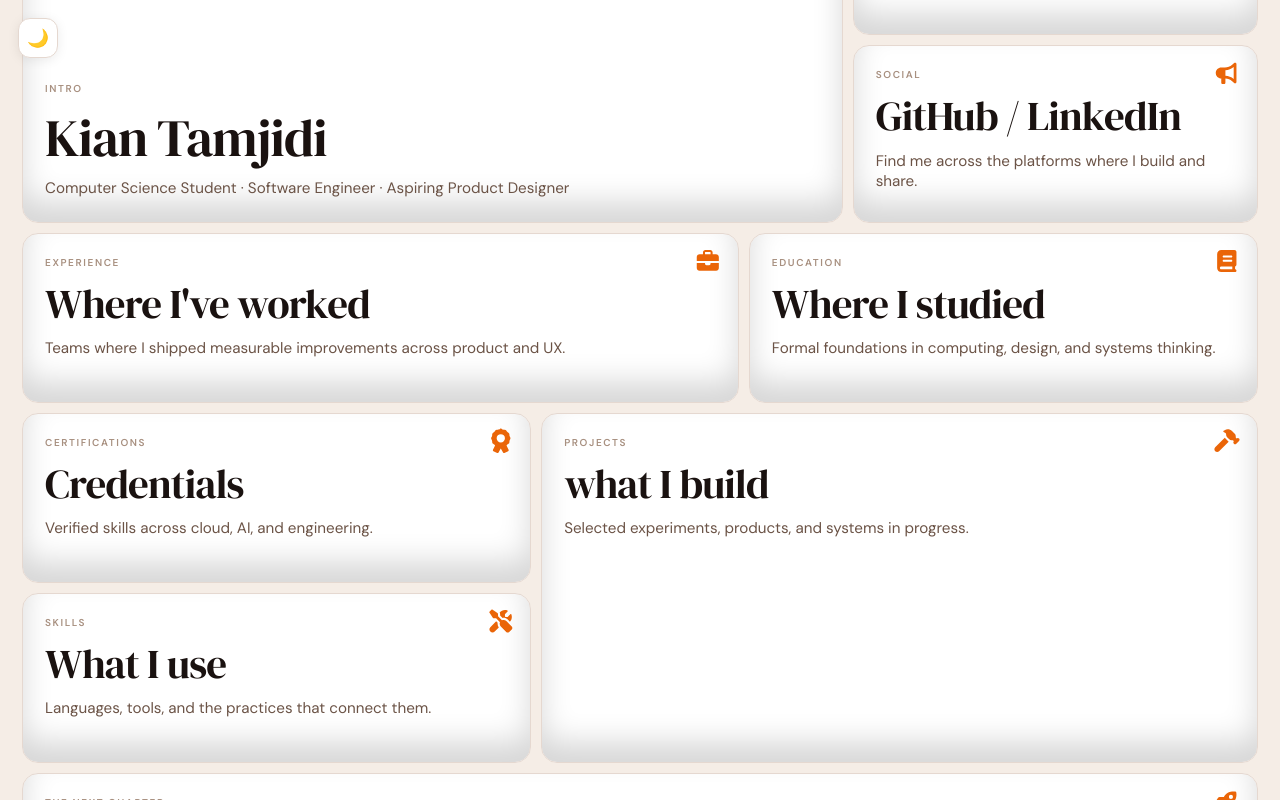
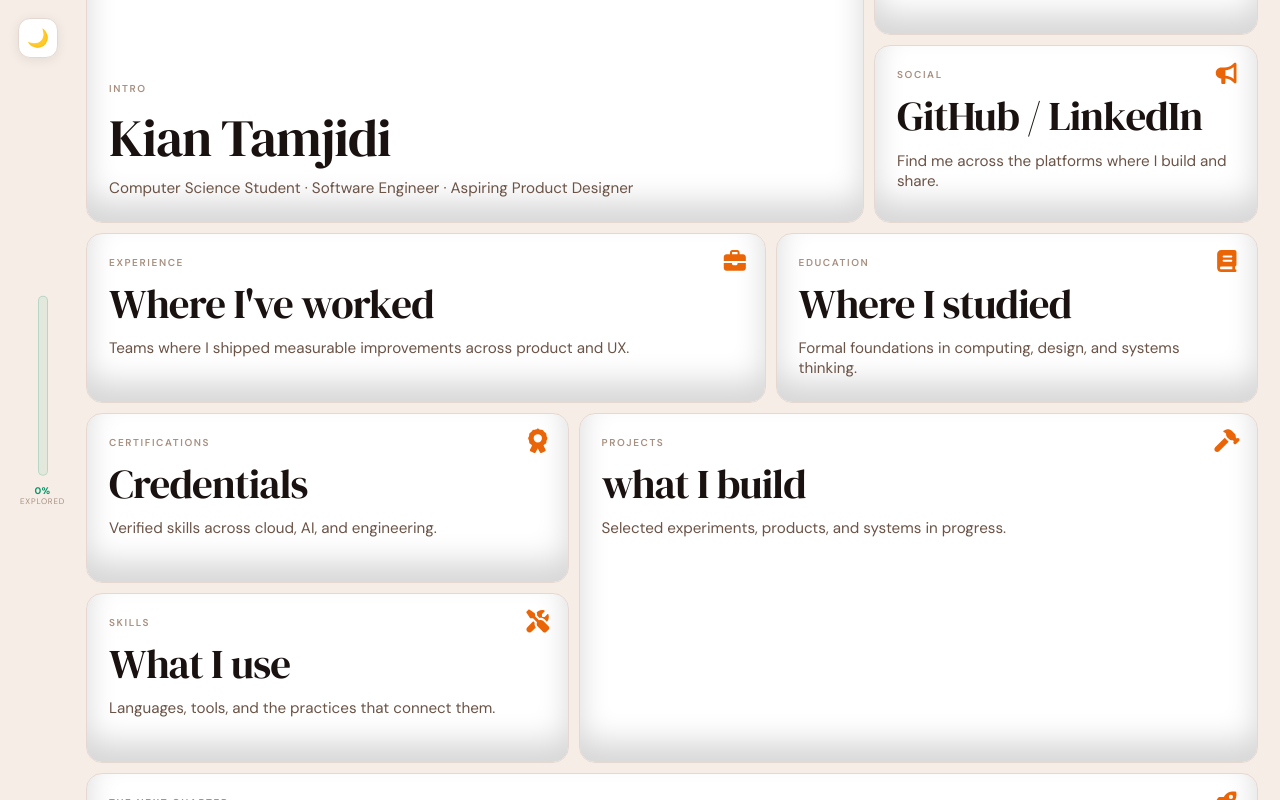
Before and after one commit to kian-tamjidi04/portfolio, a React (Vite) app: page / in a window 1280 px wide. Built offline with nearby package versions, Linux system fonts and the light colour scheme.

Commit message:
add start of gamification idea

```diff
--- a/src/App.tsx
+++ b/src/App.tsx
@@ -592,6 +592,33 @@ function CardInner({ card }: { card: PortfolioCard }) {
 
 /* ─── App ────────────────────────────────────────────────────────── */
 
+/* ─── Health bar (liquid wobble) ────────────────────────────────── */
+
+const TRACKABLE_CARDS = portfolioCards.filter((c) => !c.nonClickable);
+const TOTAL_SECTIONS = TRACKABLE_CARDS.length;
+
+function HealthBar({ viewedCount }: { viewedCount: number }) {
+  const pct = TOTAL_SECTIONS > 0 ? (viewedCount / TOTAL_SECTIONS) * 100 : 0;
+  const isEmpty = pct === 0;
+
+  return (
+    <div className="health-bar-container" aria-label={`Portfolio progress: ${viewedCount} of ${TOTAL_SECTIONS} sections viewed`}>
+      <div className="health-bar-track">
+        <div
+          className={`health-bar-fill${isEmpty ? ' health-bar-empty' : ''}`}
+          style={{ height: `${pct}%` }}
+        >
+          {!isEmpty && <div className="health-bar-wave" />}
+        </div>
+      </div>
+      <div className="health-bar-label">
+        <span className="health-bar-pct">{Math.round(pct)}%</span>
+        <span className="health-bar-sub">explored</span>
+      </div>
+    </div>
+  );
+}
+
 function App() {
   /* Dark mode */
   const [isDark, setIsDark] = useState<boolean>(() => {
@@ -605,6 +632,11 @@ function App() {
     localStorage.setItem('portfolio-theme', isDark ? 'dark' : 'light');
   }, [isDark]);
 
+  /* Viewed cards (session only — resets on refresh) */
+  const [viewedCards, setViewedCards] = useState<Set<string>>(() => new Set());
+
+  const viewedCount = viewedCards.size;
+
   /* Flip state */
   interface FlipState { cardId: string; fromRect: FromRect; }
   const [flipState, setFlipState] = useState<FlipState | null>(null);
@@ -617,6 +649,7 @@ function App() {
 
   const handleCardClick = useCallback((cardId: string, el: HTMLButtonElement) => {
     const r = el.getBoundingClientRect();
+    setViewedCards((prev) => new Set([...prev, cardId]));
     setFlipState({ cardId, fromRect: { left: r.left, top: r.top, width: r.width, height: r.height } });
   }, []);
 
@@ -639,6 +672,9 @@ function App() {
 
   return (
     <div className="portfolio-page">
+      {/* Health bar — left side */}
+      <HealthBar viewedCount={viewedCount} />
+
       {/* Dark-mode toggle */}
       <button
         id="theme-toggle"
@@ -656,6 +692,7 @@ function App() {
           {portfolioCards.map((card) => {
             const isHidden = card.id === flipState?.cardId || card.id === closedCardId;
             const isNonClickable = card.nonClickable === true;
+            const isViewed = viewedCards.has(card.id);
 
             if (isNonClickable) {
               return (
@@ -672,7 +709,7 @@ function App() {
             return (
               <button
                 aria-label={card.title}
-                className={`portfolio-card card-${card.type} ${card.placementClass}${isHidden ? ' card-hidden' : ''}`}
+                className={`portfolio-card card-${card.type} ${card.placementClass}${isHidden ? ' card-hidden' : ''}${isViewed ? ' card-viewed' : ''}`}
                 key={card.id}
                 onClick={(e) => handleCardClick(card.id, e.currentTarget)}
                 type="button"
--- a/src/index.css
+++ b/src/index.css
@@ -20,6 +20,15 @@
   --modal-radius: 20px;
   --shadow-card: 0 2px 18px rgba(0, 0, 0, 0.35);
   --shadow-modal: 0 24px 64px rgba(0, 0, 0, 0.55);
+  /* Viewed card */
+  --viewed-border: rgba(52, 211, 153, 0.45);
+  --viewed-bg-mix: rgba(52, 211, 153, 0.07);
+  --viewed-shadow: rgba(52, 211, 153, 0.18);
+  /* Health bar */
+  --health-liquid: #34d399;
+  --health-liquid-dim: rgba(52, 211, 153, 0.18);
+  --health-track: rgba(52, 211, 153, 0.08);
+  --health-track-border: rgba(52, 211, 153, 0.18);
 }
 
 /* Light mode override */
@@ -40,6 +49,15 @@
   --orb: rgba(234, 101, 8, 0.13);
   --shadow-card: 0 2px 12px rgba(0, 0, 0, 0.08);
   --shadow-modal: 0 24px 64px rgba(0, 0, 0, 0.18);
+  /* Viewed card (light) */
+  --viewed-border: rgba(5, 150, 105, 0.40);
+  --viewed-bg-mix: rgba(5, 150, 105, 0.06);
+  --viewed-shadow: rgba(5, 150, 105, 0.14);
+  /* Health bar (light) */
+  --health-liquid: #059669;
+  --health-liquid-dim: rgba(5, 150, 105, 0.18);
+  --health-track: rgba(5, 150, 105, 0.07);
+  --health-track-border: rgba(5, 150, 105, 0.20);
 }
 
 /* ─── Reset ──────────────────────────────────────────────────────── */
@@ -98,7 +116,7 @@ a {
 /* ─── Page & Grid ────────────────────────────────────────────────── */
 .portfolio-page {
   height: 100vh;
-  padding: 22px;
+  padding: 22px 22px 22px 86px;
   background: var(--bg);
   display: flex;
   align-items: center;
@@ -225,6 +243,35 @@ a {
   box-shadow:
     inset 0 1px 0 rgba(255, 255, 255, 0.05),
     inset 0 -20px 30px rgba(0, 0, 0, 0.16);
+}
+
+/* ─── Viewed card (green hue) ────────────────────────────────────── */
+.portfolio-card.card-viewed {
+  border-color: var(--viewed-border);
+  background: linear-gradient(
+    160deg,
+    var(--surface),
+    color-mix(in srgb, var(--accent-emerald) 9%, var(--surface))
+  );
+  box-shadow:
+    inset 0 1px 0 rgba(255, 255, 255, 0.06),
+    inset 0 -20px 30px rgba(0, 0, 0, 0.14),
+    0 0 0 1px var(--viewed-border),
+    0 4px 18px var(--viewed-shadow);
+}
+
+.portfolio-card.card-viewed:hover {
+  border-color: var(--accent-emerald);
+  background: linear-gradient(
+    160deg,
+    var(--surface),
+    color-mix(in srgb, var(--accent-emerald) 14%, var(--surface))
+  );
+  box-shadow:
+    inset 0 1px 0 rgba(255, 255, 255, 0.09),
+    inset 0 -24px 34px rgba(0, 0, 0, 0.18),
+    0 0 0 1px var(--accent-emerald),
+    0 6px 24px var(--viewed-shadow);
 }
 
 /* ─── Card invisible while flying card is live ──────────────────── */
@@ -838,6 +885,104 @@ a {
 
 
 
+/* ─── Health Bar ─────────────────────────────────────────────────── */
+@keyframes wave-shift {
+  0%   { transform: translateX(0)   scaleY(1);    }
+  20%  { transform: translateX(-6%) scaleY(1.04); }
+  40%  { transform: translateX(-12%) scaleY(0.97); }
+  60%  { transform: translateX(-8%) scaleY(1.03); }
+  80%  { transform: translateX(-4%) scaleY(0.98); }
+  100% { transform: translateX(0)   scaleY(1);    }
+}
+
+@keyframes fill-rise {
+  from { height: 0; }
+}
+
+.health-bar-container {
+  position: fixed;
+  left: 20px;
+  top: 50%;
+  transform: translateY(-50%);
+  z-index: 90;
+  display: flex;
+  flex-direction: column;
+  align-items: center;
+  gap: 10px;
+  pointer-events: none;
+  user-select: none;
+}
+
+.health-bar-track {
+  width: 10px;
+  height: 180px;
+  border-radius: 999px;
+  border: 1px solid var(--health-track-border);
+  background: var(--health-track);
+  overflow: hidden;
+  display: flex;
+  flex-direction: column;
+  justify-content: flex-end;
+  position: relative;
+}
+
+.health-bar-fill {
+  width: 100%;
+  border-radius: 999px;
+  background: var(--health-liquid);
+  position: relative;
+  overflow: hidden;
+  transition: height 0.65s cubic-bezier(0.34, 1.56, 0.64, 1);
+  animation: fill-rise 0.65s cubic-bezier(0.34, 1.56, 0.64, 1) both;
+  box-shadow:
+    0 0 8px color-mix(in srgb, var(--health-liquid) 60%, transparent),
+    0 0 20px color-mix(in srgb, var(--health-liquid) 28%, transparent);
+}
+
+.health-bar-fill.health-bar-empty {
+  background: transparent;
+  box-shadow: none;
+}
+
+/* The wobbly liquid wave overlay */
+.health-bar-wave {
+  position: absolute;
+  inset: 0;
+  background: linear-gradient(
+    to bottom,
+    rgba(255, 255, 255, 0.22) 0%,
+    rgba(255, 255, 255, 0.06) 40%,
+    rgba(255, 255, 255, 0.14) 70%,
+    rgba(255, 255, 255, 0.04) 100%
+  );
+  border-radius: inherit;
+  animation: wave-shift 3.2s ease-in-out infinite;
+  transform-origin: center;
+}
+
+.health-bar-label {
+  display: flex;
+  flex-direction: column;
+  align-items: center;
+  gap: 1px;
+}
+
+.health-bar-pct {
+  font-size: 0.6rem;
+  font-weight: 700;
+  color: var(--health-liquid);
+  letter-spacing: 0.04em;
+  line-height: 1;
+}
+
+.health-bar-sub {
+  font-size: 0.5rem;
+  text-transform: uppercase;
+  letter-spacing: 0.1em;
+  color: var(--text-muted);
+  line-height: 1;
+}
+
 /* ─── Responsive: tablet (≤ 900px) ───────────────────────────────── */
 @media (max-width: 900px) {
   .portfolio-page {
@@ -845,6 +990,10 @@ a {
     align-items: flex-start;
     height: auto;
     overflow: auto;
+  }
+
+  .health-bar-container {
+    display: none;
   }
 
   .portfolio-grid {
```
